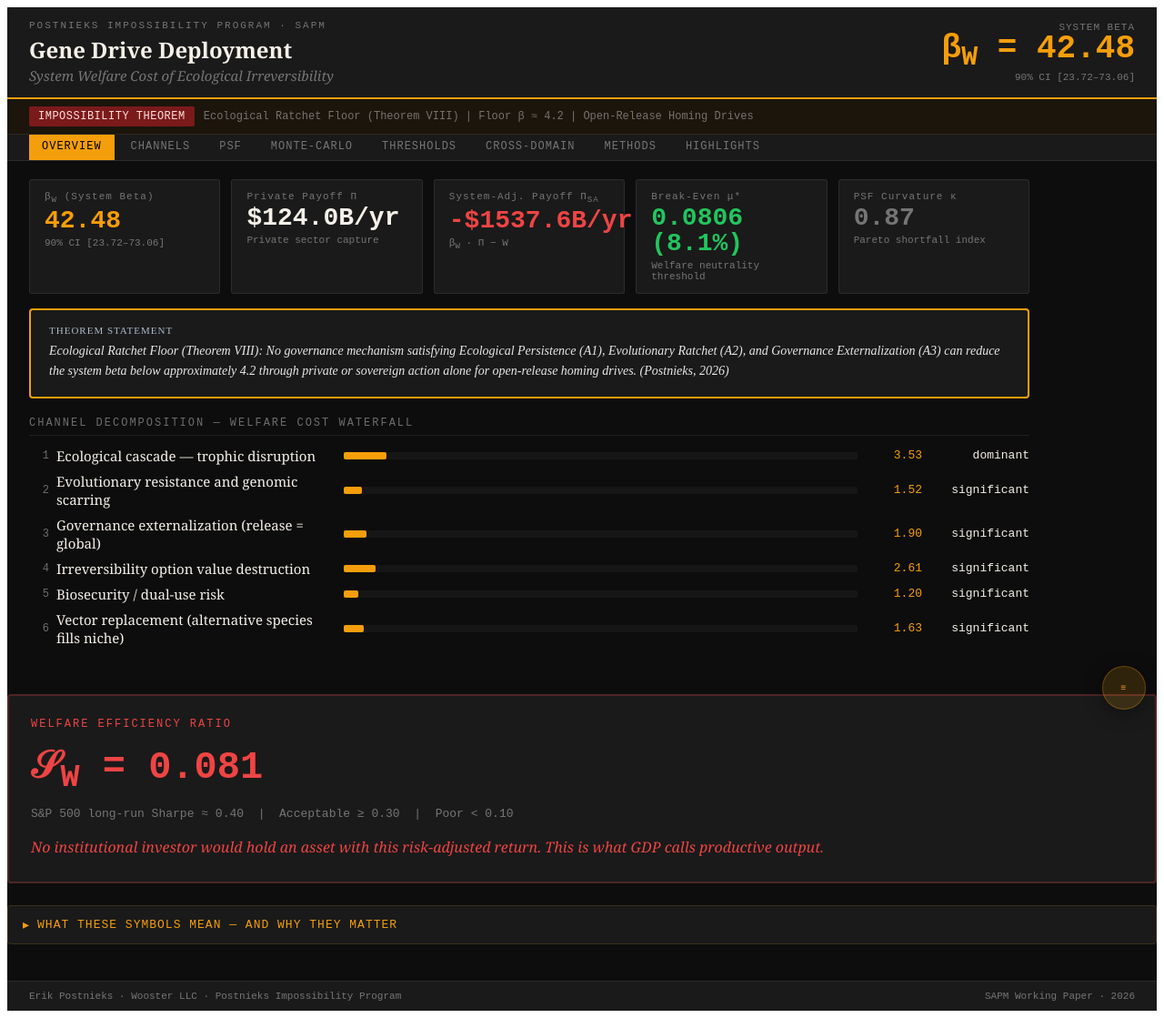
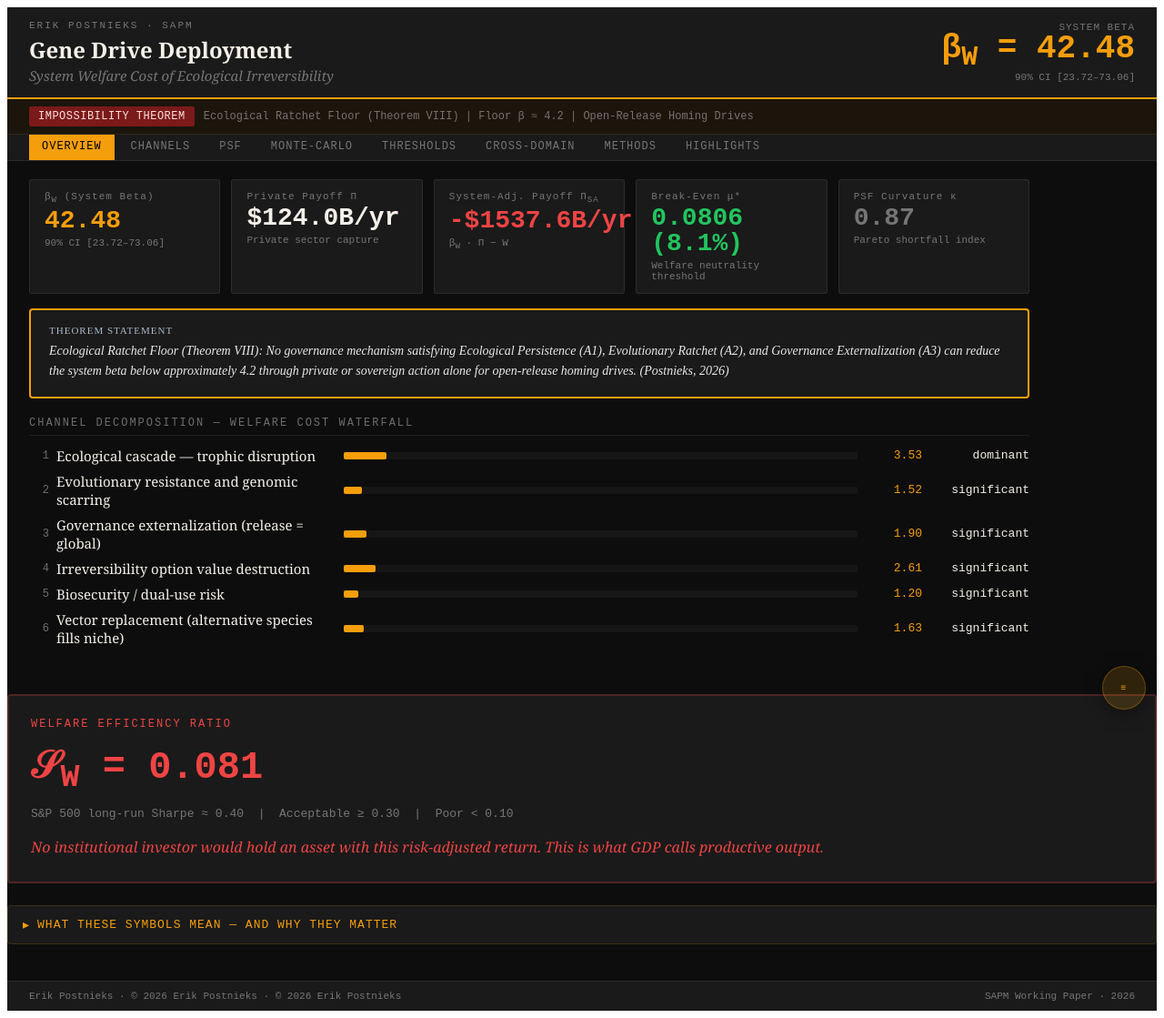
Before and after one commit to epostnieks/sapm-gene-drives, a React (Vite) app: page / in a window 1280 px wide. Shown: the whole page at 91% size. Built offline with nearby package versions, Linux system fonts and the light colour scheme.

Commit message:
Replace Wooster LLC and Postnieks Impossibility Program with © 2026 Erik Postnieks
Co-Authored-By: Claude Opus 4.6 <noreply@anthropic.com>

```diff
--- a/src/App.jsx
+++ b/src/App.jsx
@@ -1,5 +1,5 @@
 // PSTGenedrives.jsx
-// Postnieks Impossibility Program — SAPM Companion Dashboard
+// Erik Postnieks © 2026 — SAPM Companion Dashboard
 // Bloomberg terminal aesthetic: JetBrains Mono + Newsreader, navy/gold/crimson/green
 // Drop into Next.js: pages/dashboards/PSTGenedrives.jsx  (or app/dashboards/PSTGenedrives/page.jsx)
 // Dependencies: none (pure React + inline styles)
@@ -156,7 +156,7 @@ export default function PSTGenedrivesDashboard() {
       {/* Header */}
       <div style={{background:C.panel,borderBottom:`2px solid ${C.gold}`,padding:'14px 24px',display:'flex',alignItems:'center',justifyContent:'space-between'}}>
         <div>
-          <div style={{fontFamily:C.mono,fontSize:11,color:C.muted,letterSpacing:2,marginBottom:4}}>POSTNIEKS IMPOSSIBILITY PROGRAM · SAPM</div>
+          <div style={{fontFamily:C.mono,fontSize:11,color:C.muted,letterSpacing:2,marginBottom:4}}>ERIK POSTNIEKS · SAPM</div>
           <div style={{fontFamily:C.serif,fontSize:24,fontWeight:700,color:C.text}}>{META.title}</div>
           {META.subtitle && <div style={{fontFamily:C.serif,fontSize:15,color:C.muted,marginTop:2,fontStyle:'italic'}}>{META.subtitle}</div>}
         </div>
@@ -460,7 +460,7 @@ export default function PSTGenedrivesDashboard() {
             <div style={{padding:16,background:'rgba(245,158,11,0.06)',border:`1px solid rgba(245,158,11,0.15)`,borderRadius:4}}>
               <div style={{fontFamily:C.mono,fontSize:12,color:C.gold,marginBottom:8}}>CITATION</div>
               <div style={{fontFamily:C.serif,fontSize:14,color:C.text,lineHeight:1.6}}>
-                Postnieks, E. (2026). System Asset Pricing Model: {META.title}. SAPM Working Paper. Wooster LLC.
+                Postnieks, E. (2026). System Asset Pricing Model: {META.title}. SAPM Working Paper.
               </div>
             </div>
           </div>
@@ -583,7 +583,7 @@ export default function PSTGenedrivesDashboard() {
 
       {/* Footer */}
       <div style={{background:C.panel,borderTop:`1px solid ${C.border}`,padding:'10px 24px',display:'flex',justifyContent:'space-between',alignItems:'center',marginTop:40}}>
-        <div style={{fontFamily:C.mono,fontSize:11,color:C.muted}}>Erik Postnieks · Wooster LLC · Postnieks Impossibility Program</div>
+        <div style={{fontFamily:C.mono,fontSize:11,color:C.muted}}>Erik Postnieks · © 2026 Erik Postnieks · © 2026 Erik Postnieks</div>
         <div style={{fontFamily:C.mono,fontSize:11,color:C.muted}}>SAPM Working Paper · 2026</div>
       </div>
     <SAPMNav />
--- a/src/SAPMNav.jsx
+++ b/src/SAPMNav.jsx
@@ -83,7 +83,7 @@ export default function SAPMNav() {
               All Dashboards
             </div>
             <div style={{ fontSize: 10, color: "rgba(255,255,255,0.3)", marginTop: 6 }}>
-              Postnieks Impossibility Program · 2025–2026
+              © 2026 Erik Postnieks · 2025–2026
             </div>
           </div>
 
```
